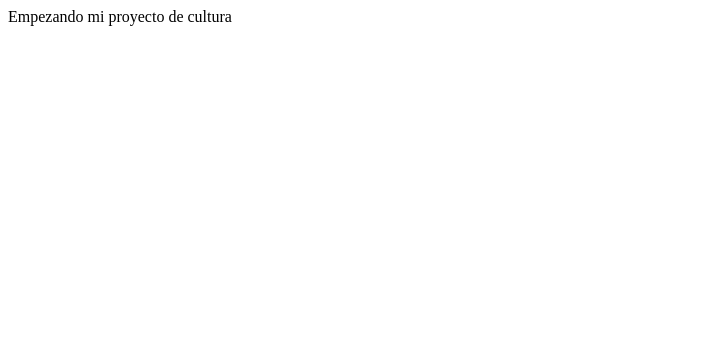
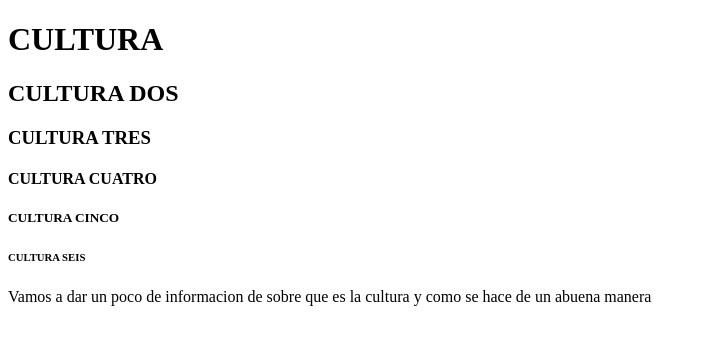
Before and after one commit to samuel216progra/ProyectoGrupal, a plain HTML site: page cultura.html in a window 1280 px wide. Shown: the whole page, without its empty margins (0-706 px from the left). Drawn offline with Linux system fonts and the light colour scheme.

Commit message:
Ya empeze a poner los titulos y a poner informacion

```diff
--- a/cultura.html
+++ b/cultura.html
@@ -5,6 +5,12 @@
     <title>Cultura</title>
 </head>
 <body>
-    Empezando mi proyecto de cultura
+    <h1>CULTURA </h1>
+    <h2>CULTURA DOS</h2>
+    <h3>CULTURA TRES</h3>
+    <h4>CULTURA CUATRO</h4>
+    <h5>CULTURA CINCO </h5>
+    <h6>CULTURA SEIS</h6>
+    <P>Vamos a dar un poco de informacion de sobre que es la cultura y como se hace de un abuena manera</P>
 </body>
 </html>
```
